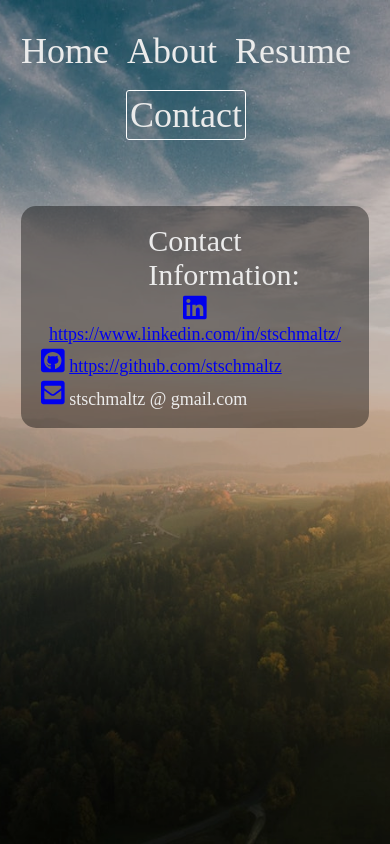
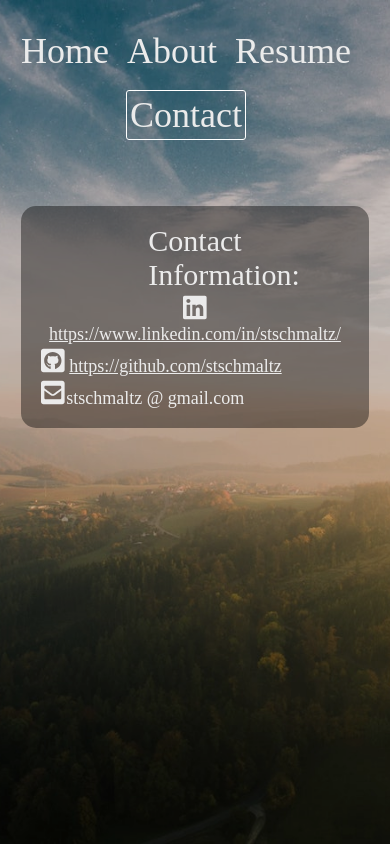
Before and after one commit to stschmaltz/personalsite, a React (Create React App) app in the folder my-website/: page /contact in a window 390 px wide. Built offline with nearby package versions, Linux system fonts and the light colour scheme; a web font is replaced by a local one.

Commit message:
lil bit more mobile friendly, fix typo in about, remove unused import

```diff
--- a/my-website/src/components/AboutPage.js
+++ b/my-website/src/components/AboutPage.js
@@ -1,4 +1,4 @@
-import React, { Component } from 'react';
+import React from 'react';
 import '../css/styles.css';
 import selfImage from '../images/20181225_155058.jpg';
 
@@ -18,10 +18,10 @@ const AboutPage = () => (
         <span className="about-paragraph__first">
           Hi my name is Shane Schmaltz. I’m a software developer from Calgary
           Alberta Canada. Welcome to my website! It was the first site I made
-          with React.. I am currently re-writing it since I have learned tons
-          since I first created it and it no longer showcases my current
-          abilities as a Web Developer. Thanks for stopping by, please feel free
-          to contact me using the contact page.
+          with React.. and I am currently re-writing it. I have learned tons
+          since it's first creation and it no longer showcases my abilities as a
+          web developer. Thanks for stopping by, please feel free to contact me
+          using the contact page.
         </span>
         <span className="about-paragraph__second" />
       </div>
--- a/my-website/src/components/ContactPage.js
+++ b/my-website/src/components/ContactPage.js
@@ -1,4 +1,4 @@
-import React, { Component } from 'react';
+import React from 'react';
 import '../css/styles.css';
 
 const ContactPage = () => (
--- a/my-website/src/components/Home.js
+++ b/my-website/src/components/Home.js
@@ -1,4 +1,4 @@
-import React, { Component } from 'react';
+import React from 'react';
 import '../css/styles.css';
 
 const Home = () => (
--- a/my-website/src/components/NavigationBar.js
+++ b/my-website/src/components/NavigationBar.js
@@ -1,4 +1,4 @@
-import React, { Component } from 'react';
+import React from 'react';
 import '../css/styles.css';
 
 const NavigationBar = () => (
--- a/my-website/src/css/contact-page.css
+++ b/my-website/src/css/contact-page.css
@@ -27,8 +27,12 @@
   align-items: flex-start;
   justify-content: center;
   font-size: 3rem; }
+  .contact-body a {
+    color: #ebebeb; }
   .contact-body a svg {
     font-size: 4.5rem;
     margin: 0.3rem; }
-  .contact-body span {
+  .contact-body a span {
     margin: 0.5rem; }
+  .contact-body a span:hover {
+    margin: 0.5rem; }
--- a/my-website/src/css/contact-page.scss
+++ b/my-website/src/css/contact-page.scss
@@ -31,11 +31,17 @@
   align-items: flex-start;
   justify-content: center;
   font-size: 3rem;
+  a {
+    color: #ebebeb;
+  }
   a svg {
     font-size: 4.5rem;
     margin: 0.3rem;
   }
-  span {
+  a span {
+    margin: 0.5rem;
+  }
+  a span:hover {
     margin: 0.5rem;
   }
 }
--- a/my-website/src/css/styles.css
+++ b/my-website/src/css/styles.css
@@ -27,10 +27,14 @@
   align-items: flex-start;
   justify-content: center;
   font-size: 3rem; }
+  .contact-body a {
+    color: #ebebeb; }
   .contact-body a svg {
     font-size: 4.5rem;
     margin: 0.3rem; }
-  .contact-body span {
+  .contact-body a span {
+    margin: 0.5rem; }
+  .contact-body a span:hover {
     margin: 0.5rem; }
 
 .landing-header {
```
